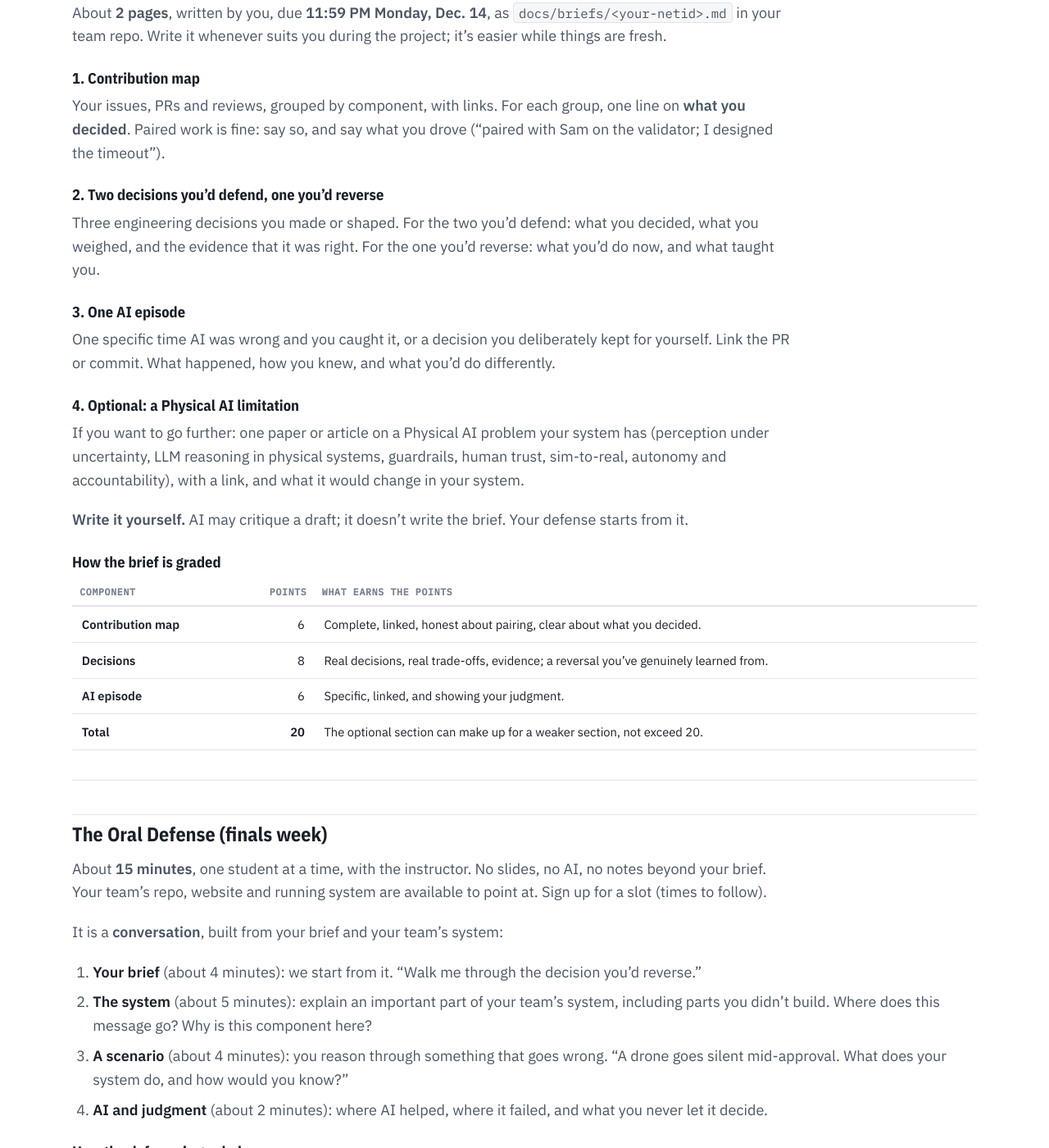
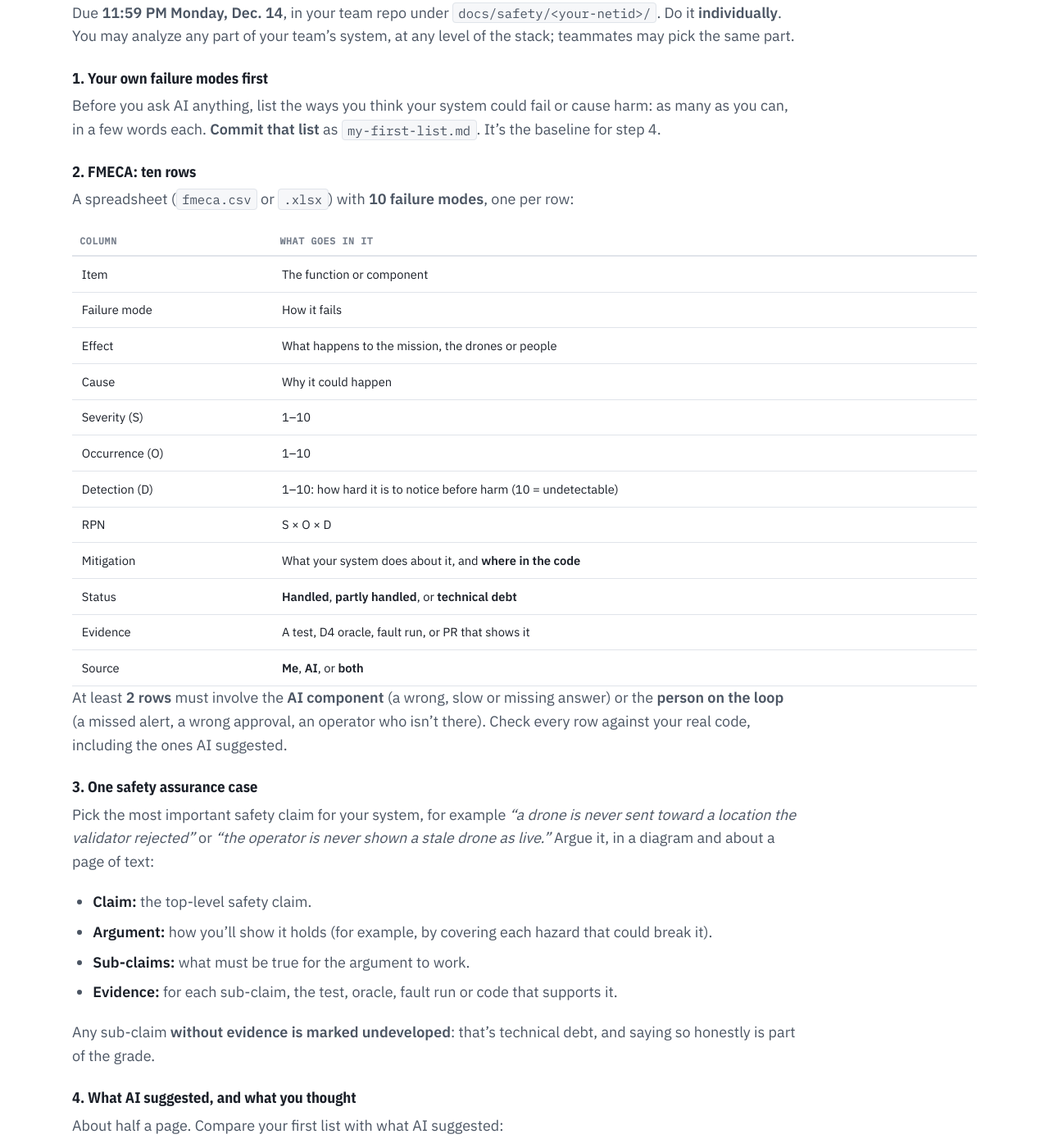
Before and after one commit to JaneClelandHuang/uav-native-ai, a Jekyll site: the page built from project/defense.md, in a window 1280 px wide and 1400 px high, scrolled down 571 px. Shown: the whole window at 82% size. Built offline with Jekyll 4.4.1, drawn with Linux system fonts in a browser that asks for light colours; our own code applies the rules of GitHub Pages for plain Markdown files; some of the changed text lies outside the part shown.

Commit message:
Individual assignment becomes a safety case (FMECA + assurance case, 30) with the oral defense (70); FMECA mini-lecture on Nov. 12
Co-Authored-By: Claude Opus 5.5 <noreply@anthropic.com>

```diff
--- a/project/defense.md
+++ b/project/defense.md
@@ -1,65 +1,106 @@
-# Individual Engineering Brief + Oral Defense
+# Individual Safety Case + Oral Defense
 
 > **DRAFT ONLY — not yet reviewed. Details, dates, and grading below
 > are subject to change before this is final.**
 
 ## Objectives
 
-Your team built the system together, often in pairs. This part is yours
-alone: what you decided, what you understand, and where your judgment
-mattered.
+Your team built a system that flies. This part is yours alone: where can
+it hurt someone or fail its mission, what does your system already do
+about it, and what is still technical debt?
 
-Worth **100 points**, separate from the team grade: **20** for the brief
-and **80** for the oral defense. Strong team work doesn't substitute for
-individual understanding, and a weak team result doesn't cap it.
+Worth **100 points**, separate from the team grade: **30** for your safety
+case and **70** for the oral defense. Strong team work doesn't substitute
+for individual understanding, and a weak team result doesn't cap it.
 
 ---
 
-## The Individual Engineering Brief
+## The Individual Safety Case
 
-About **2 pages**, written by you, due **11:59 PM Monday, Dec. 14**, as
-`docs/briefs/<your-netid>.md` in your team repo. Write it whenever suits
-you during the project; it's easier while things are fresh.
+Due **11:59 PM Monday, Dec. 14**, in your team repo under
+`docs/safety/<your-netid>/`. Do it **individually**. You may analyze any
+part of your team's system, at any level of the stack; teammates may pick
+the same part.
 
-### 1. Contribution map
+### 1. Your own failure modes first
 
-Your issues, PRs and reviews, grouped by component, with links. For each
-group, one line on **what you decided**. Paired work is fine: say so, and
-say what you drove ("paired with Sam on the validator; I designed the
-timeout").
+Before you ask AI anything, list the ways you think your system could fail
+or cause harm: as many as you can, in a few words each. **Commit that list**
+as `my-first-list.md`. It's the baseline for step 4.
 
-### 2. Two decisions you'd defend, one you'd reverse
+### 2. FMECA: ten rows
 
-Three engineering decisions you made or shaped. For the two you'd defend:
-what you decided, what you weighed, and the evidence that it was right.
-For the one you'd reverse: what you'd do now, and what taught you.
+A spreadsheet (`fmeca.csv` or `.xlsx`) with **10 failure modes**, one per
+row:
 
-### 3. One AI episode
+| Column | What goes in it |
+|---|---|
+| Item | The function or component |
+| Failure mode | How it fails |
+| Effect | What happens to the mission, the drones or people |
+| Cause | Why it could happen |
+| Severity (S) | 1–10 |
+| Occurrence (O) | 1–10 |
+| Detection (D) | 1–10: how hard it is to notice before harm (10 = undetectable) |
+| RPN | S × O × D |
+| Mitigation | What your system does about it, and **where in the code** |
+| Status | **Handled**, **partly handled**, or **technical debt** |
+| Evidence | A test, D4 oracle, fault run, or PR that shows it |
+| Source | **Me**, **AI**, or **both** |
 
-One specific time AI was wrong and you caught it, or a decision you
-deliberately kept for yourself. Link the PR or commit. What happened, how
-you knew, and what you'd do differently.
+At least **2 rows** must involve the **AI component** (a wrong, slow or
+missing answer) or the **person on the loop** (a missed alert, a wrong
+approval, an operator who isn't there). Check every row against your real
+code, including the ones AI suggested.
 
-### 4. Optional: a Physical AI limitation
+### 3. One safety assurance case
 
-If you want to go further: one paper or article on a Physical AI problem
-your system has (perception under uncertainty, LLM reasoning in physical
-systems, guardrails, human trust, sim-to-real, autonomy and
-accountability), with a link, and what it would change in your system.
+Pick the most important safety claim for your system, for example *"a
+drone is never sent toward a location the validator rejected"* or *"the
+operator is never shown a stale drone as live."* Argue it, in a diagram
+and about a page of text:
 
-**Write it yourself.** AI may critique a draft; it doesn't write the
-brief. Your defense starts from it.
+- **Claim:** the top-level safety claim.
+- **Argument:** how you'll show it holds (for example, by covering each
+  hazard that could break it).
+- **Sub-claims:** what must be true for the argument to work.
+- **Evidence:** for each sub-claim, the test, oracle, fault run or code
+  that supports it.
 
-### How the brief is graded
+Any sub-claim **without evidence is marked undeveloped**: that's technical
+debt, and saying so honestly is part of the grade.
+
+### 4. What AI suggested, and what you thought
+
+About half a page. Compare your first list with what AI suggested:
+
+- Which of AI's suggestions were good, and which were wrong or generic for
+  *your* system?
+- What did AI miss that you had thought of?
+- What angles did it raise that you hadn't considered?
+- What does that tell you about using AI for safety analysis?
+
+### 5. Contribution map
+
+About half a page: your issues, PRs and reviews, grouped by component,
+with links, and one line on what you decided in each. Paired work is fine:
+say so, and say what you drove.
+
+**Write it yourself.** AI may suggest failure modes and critique a draft;
+the analysis, the judgments and the writing are yours. Your defense starts
+from it.
+
+### How the safety case is graded
 
 <div class="table-wrap" markdown="1">
 
 | Component | Points | What earns the points |
 |---|---:|---|
-| **Contribution map** | 6 | Complete, linked, honest about pairing, clear about what you decided. |
-| **Decisions** | 8 | Real decisions, real trade-offs, evidence; a reversal you've genuinely learned from. |
-| **AI episode** | 6 | Specific, linked, and showing your judgment. |
-| **Total** | **20** | The optional section can make up for a weaker section, not exceed 20. |
+| **FMECA** | 10 | Ten real failure modes, sensible ratings, mitigations located in the code, honest status, evidence linked, at least 2 rows on the AI component or the person on the loop. |
+| **Assurance case** | 10 | A clear claim, a sound argument, evidence linked to each sub-claim, and undeveloped sub-claims marked as technical debt. |
+| **AI vs. your thinking** | 5 | A first list committed before using AI, and a specific, honest comparison. |
+| **Contribution map** | 5 | Complete, linked, honest about pairing, clear about what you decided. |
+| **Total** | **30** | |
 
 </div>
 
@@ -68,18 +109,18 @@ brief. Your defense starts from it.
 ## The Oral Defense (finals week)
 
 About **15 minutes**, one student at a time, with the instructor. No
-slides, no AI, no notes beyond your brief. Your team's repo, website and
-running system are available to point at. Sign up for a slot (times to
+slides, no AI, no notes beyond your safety case. Your team's repo, website
+and running system are available to point at. Sign up for a slot (times to
 follow).
 
-It is a **conversation**, built from your brief and your team's system:
+It is a **conversation**, built from your safety case and your team's
+system:
 
-1. **Your brief** (about 4 minutes): we start from it. "Walk me through
-   the decision you'd reverse."
-2. **The system** (about 5 minutes): explain an important part of your
-   team's system, including parts you didn't build. Where does this
-   message go? Why is this component here?
-3. **A scenario** (about 4 minutes): you reason through something that
+1. **Your safety case** (about 4 minutes): "Walk me through your
+   highest-RPN row, and show me where it's handled."
+2. **The system** (about 4 minutes): explain an important part of your
+   team's system, including parts you didn't build.
+3. **A scenario** (about 5 minutes): you reason through something that
    goes wrong. "A drone goes silent mid-approval. What does your system
    do, and how would you know?"
 4. **AI and judgment** (about 2 minutes): where AI helped, where it
@@ -91,13 +132,13 @@ It is a **conversation**, built from your brief and your team's system:
 
 | Component | Points | What earns the points |
 |---|---:|---|
-| **Your contributions and decisions** | 20 | You explain what you did and why, consistent with your brief and your commits. |
-| **System understanding** | 25 | You explain the team's system beyond your own part, accurately. |
-| **Reasoning through a scenario** | 20 | You reason from how the system actually works to what it would do, and how you'd find out. |
+| **Your contributions and decisions** | 15 | You explain what you did and why, consistent with your contribution map and your commits. |
+| **System understanding** | 20 | You explain the team's system beyond your own part, accurately. |
+| **Safety reasoning** | 20 | You reason from how the system actually works to what it would do when something fails, and what your safety case does and doesn't cover. |
 | **AI and engineering judgment** | 15 | Specific, honest examples of where AI helped, failed, and where you decided. |
-| **Total** | **80** | |
+| **Total** | **70** | |
 
 </div>
 
-> **Be able to explain why your system works the way it does, and what you
-> decided.**
+> **Know how your system can fail, and what stands between that failure and
+> harm.**
```
Also changed, not shown: project/d2.md (+5 -3 lines), project/d5.md (+2 -2 lines), project/index.md (+2 -2 lines), schedule.md (+4 -4 lines).
